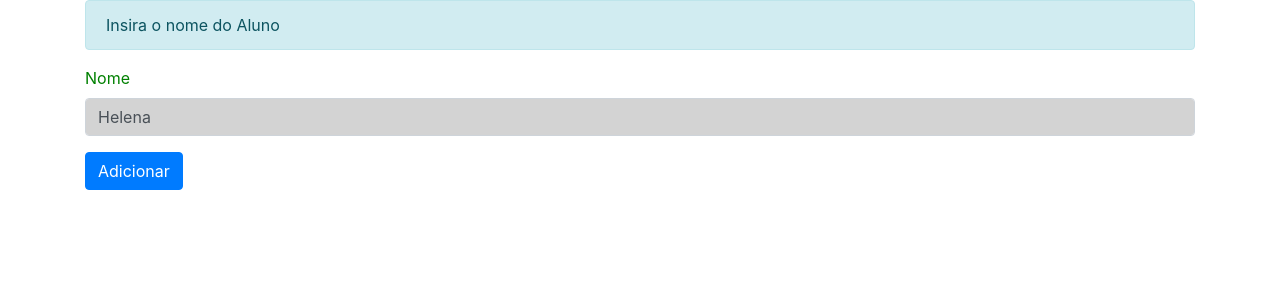
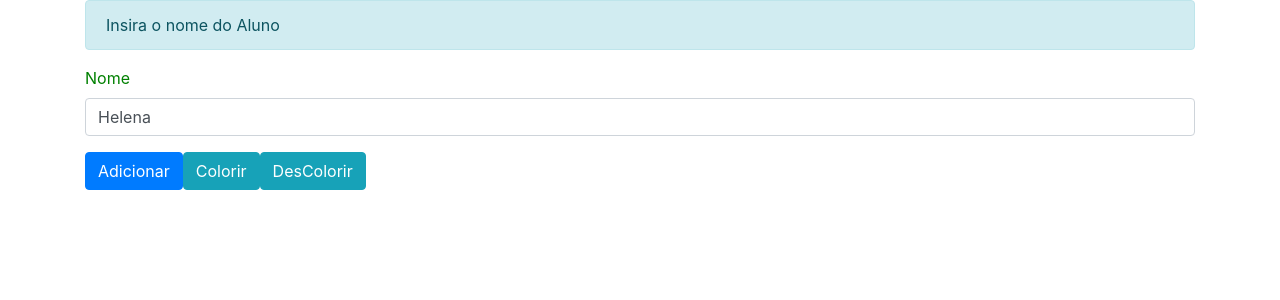
Before and after one commit to andersonblopes/hello-world-angular, an Angular app: page / in a window 1280 px wide. Shown: the top 300 px of the page. Built offline with nearby package versions, Linux system fonts and the light colour scheme.

Commit message:
Exportando a API da diretiva para o template.

```diff
--- a/src/app/aluno-form/aluno-form.component.html
+++ b/src/app/aluno-form/aluno-form.component.html
@@ -9,7 +9,9 @@
 <div class="form-group">
   <label>Nome</label>
   <input type="text" class="form-control" (focus)="adicionado = false"
-    [(ngModel)]="nome" appCampoColorido [cor] = "'yellow'">
+    [(ngModel)]="nome" appCampoColorido [cor] = "'yellow'" #campo="campoColorido">
 </div>
 
 <button type="button" [disabled]="nome.length == 0" class="btn btn-primary" (click)="adicionar()">Adicionar</button>
+<button class="btn btn-info" (click) = "campo.colorir()">Colorir</button>
+<button class="btn btn-info" (click) = "campo.desColorir()">DesColorir</button>
--- a/src/app/campo-colorido.directive.ts
+++ b/src/app/campo-colorido.directive.ts
@@ -1,19 +1,20 @@
 import { Directive, HostBinding, HostListener, Input } from '@angular/core';
 
 @Directive({
-  selector: '[appCampoColorido]'
+  selector: '[appCampoColorido]',
+  exportAs: 'campoColorido'
 })
 export class CampoColoridoDirective {
 
   @Input() cor: String = 'lightgray';
-  @HostBinding('style.backgroundColor') corDeFundo: String = this.cor;
+  @HostBinding('style.backgroundColor') corDeFundo: String;
 
-  @HostListener ('focus') aoFocar() {
+  @HostListener ('focus') colorir() {
     this.corDeFundo = this.cor;
   }
 
-  @HostListener ('blur') aoPerderFoco() {
-    this.corDeFundo = this.cor;
+  @HostListener ('blur') desColorir() {
+    this.corDeFundo = 'transparent';
   }
 
 }
```
